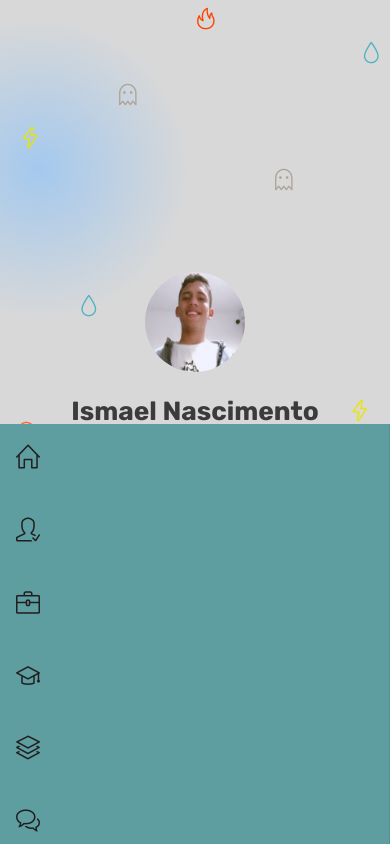
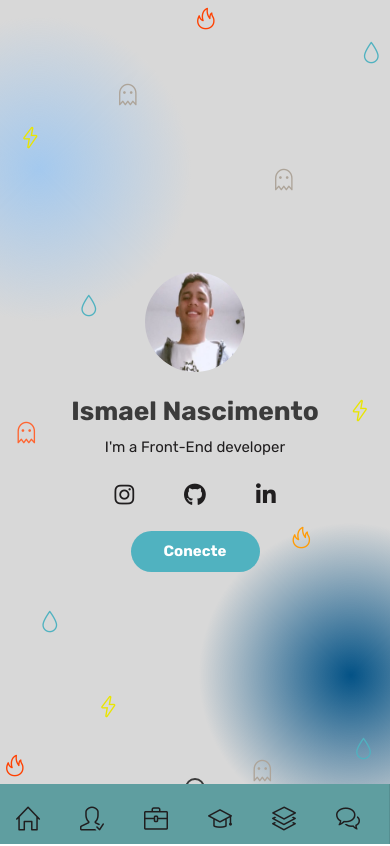
Before and after one commit to ismaelvieira12/Portifolio, a React (Vite) app: page / in a window 390 px wide. Shown: the top 846 px of the page. Built offline with nearby package versions, Linux system fonts and the light colour scheme; a web font is replaced by a local one.

Commit message:
Finalizando o menu

```diff
--- a/src/components/sadbar/sadbar.css
+++ b/src/components/sadbar/sadbar.css
@@ -56,11 +56,10 @@ aside{
         }
 
         & .nav_list {
-            display: flex;
-
-            flex: 1;
-            justify-content: space-around;
-            align-items: center;
+            flex-direction: row;
+            justify-content: space-between;
+            column-gap: 2.5rem;
+            width: 100%;
         }
 
         & .copyright {
```
